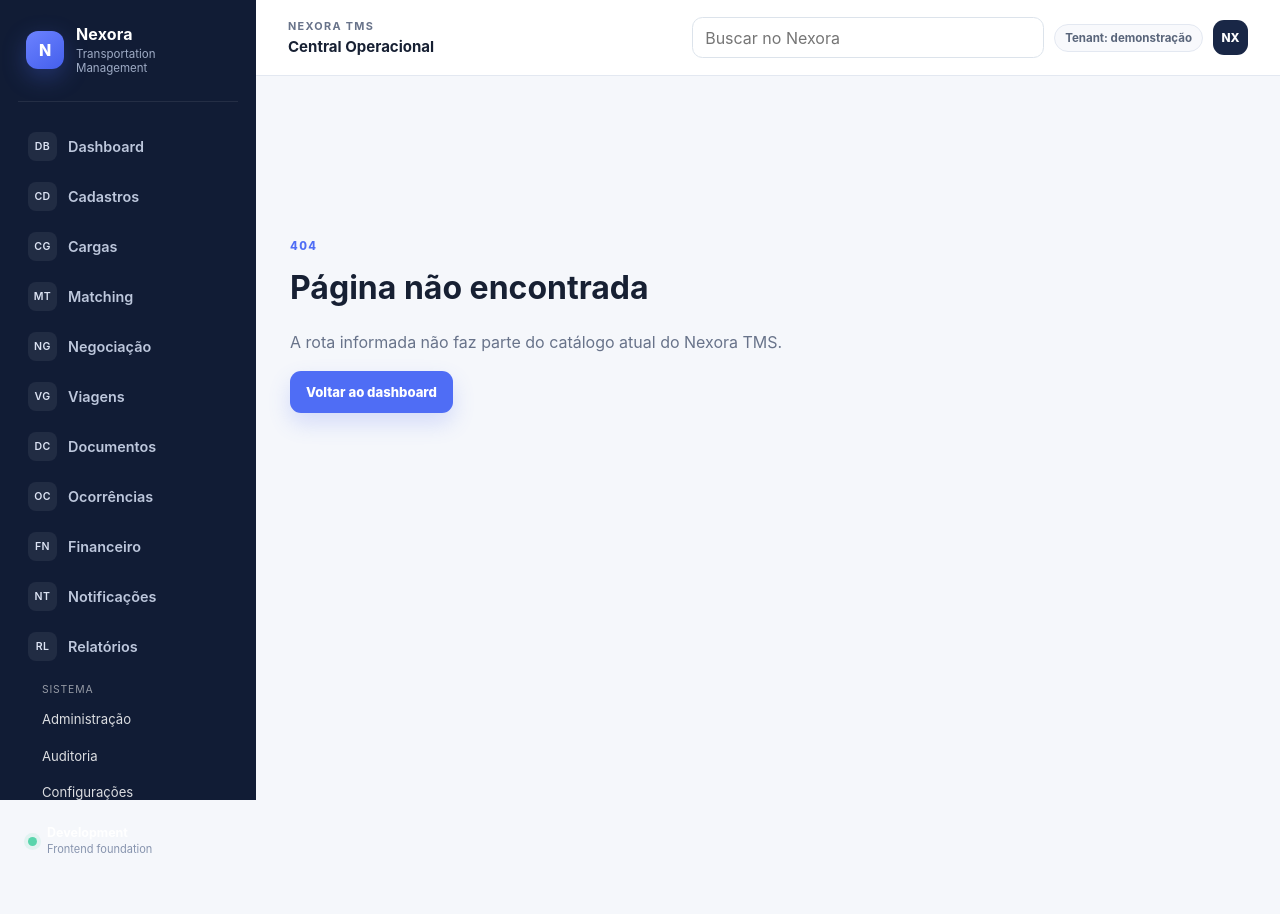
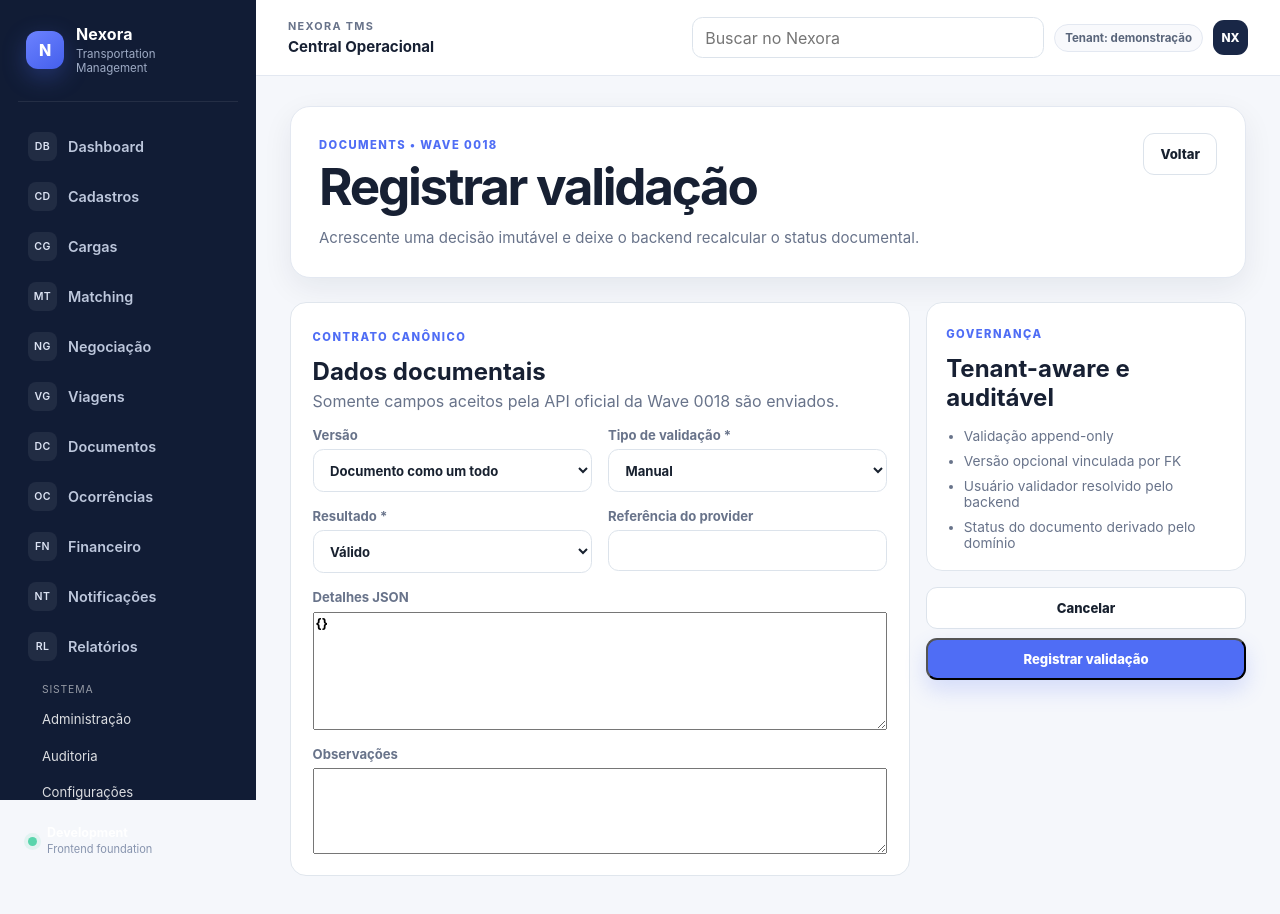
Before and after one commit to brunabarrichello/nexora-tms, a Next.js app in the folder apps/web/: page /documentos/1/validacoes/nova in a window 1280 px wide. Before the commit this address had no page. Shown: the top 914 px of the page. Before the commit the page ends 860 px from the top, so only its background shows below. Built offline with nearby package versions, Linux system fonts and the light colour scheme.

Commit message:
feat(web): add document validation form page

```diff
--- /dev/null
+++ b/apps/web/app/documentos/[documentId]/validacoes/nova/page.tsx
@@ -0,0 +1,9 @@
+import { DocumentValidationForm } from '../../../../_components/document-forms';
+import { apiGet } from '../../../../_lib/api-client';
+import type { DocumentRecord } from '../../../../_lib/document-ui';
+
+export default async function Page({ params }: Readonly<{ params: Promise<{ documentId: string }> }>) {
+  const { documentId } = await params;
+  const versions = await apiGet<readonly DocumentRecord[]>(`/api/v1/documents/${documentId}/versions`);
+  return <DocumentValidationForm documentId={documentId} versions={versions.kind === 'ready' ? versions.data : []} />;
+}
```
